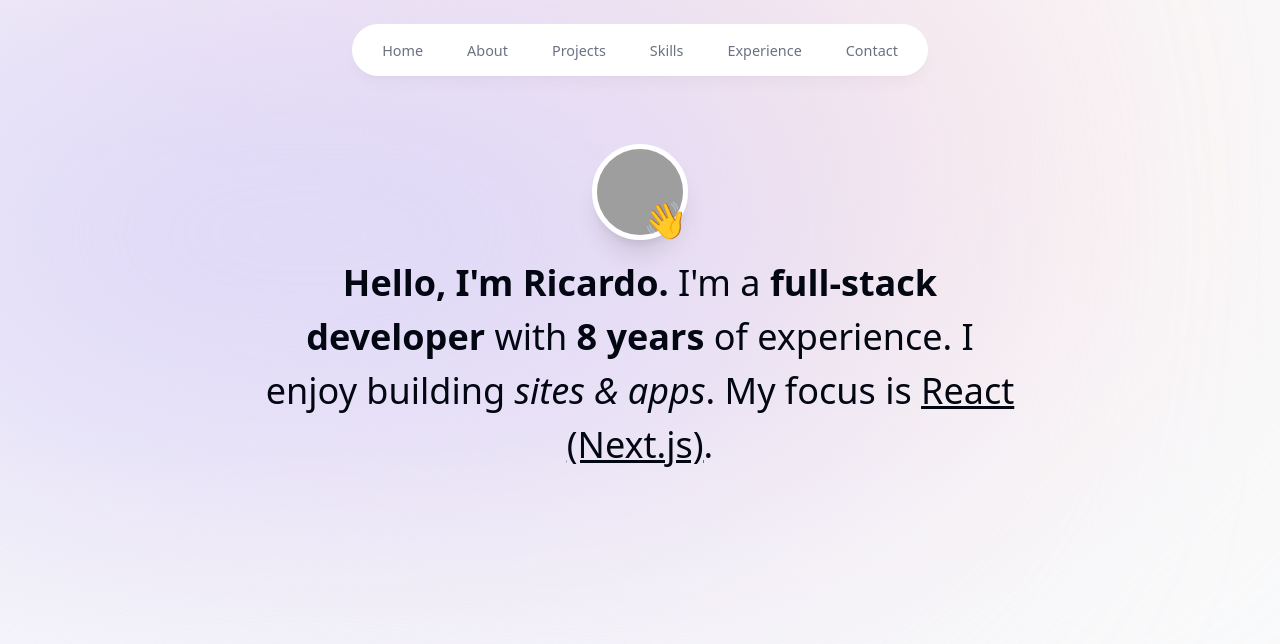
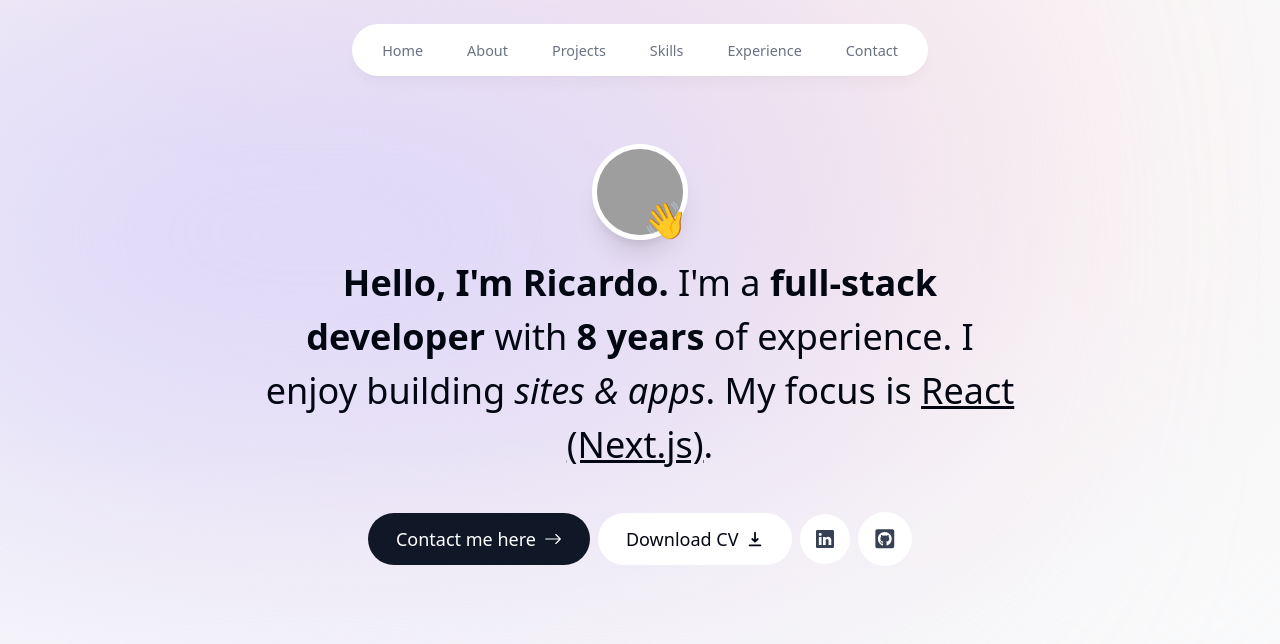
Before and after one commit to AdaLollA/portfolio, a Next.js app: page / in a window 1280 px wide. Shown: the top 644 px of the page. Built offline with nearby package versions, Linux system fonts and the light colour scheme; grey boxes are pictures that could not be loaded.

Commit message:
intro button animation

```diff
--- a/components/intro.tsx
+++ b/components/intro.tsx
@@ -2,6 +2,10 @@
 
 import { motion } from "framer-motion";
 import Image from "next/image";
+import Link from "next/link";
+import { BsArrowRight, BsLinkedin } from "react-icons/bs";
+import { FaGithubSquare } from "react-icons/fa";
+import { HiDownload } from "react-icons/hi";
 
 export default function Intro() {
     return (
@@ -40,6 +44,30 @@
                 building <span className="italic">sites & apps</span>. My focus is{" "}
                 <span className="underline">React (Next.js)</span>.
             </motion.p>
+
+            <motion.div
+                initial={{ opacity: 0, y: 100 }}
+                animate={{ opacity: 1, y: 0 }}
+                transition={{delay: 0.1}}
+                className="flex flex-col sm:flex-row items-center justify-center gap-2 px-4 text-lg font-medium">
+                <Link
+                    className="bg-gray-900 text-white px-7 py-3 flex items-center gap-2 rounded-full"
+                    href="#contact">
+                    Contact me here <BsArrowRight />
+                </Link>
+
+                <a className="bg-white px-7 py-3 flex items-center gap-2 rounded-full">
+                    Download CV <HiDownload />
+                </a>
+
+                <a className="bg-white p-4 flex text-gray-700 items-center gap-2 rounded-full">
+                    <BsLinkedin />
+                </a>
+
+                <a className="bg-white p-4 flex text-gray-700 items-center gap-2 rounded-full text-[1.35rem]">
+                    <FaGithubSquare />
+                </a>
+            </motion.div>
         </section>
     )
 }
```
